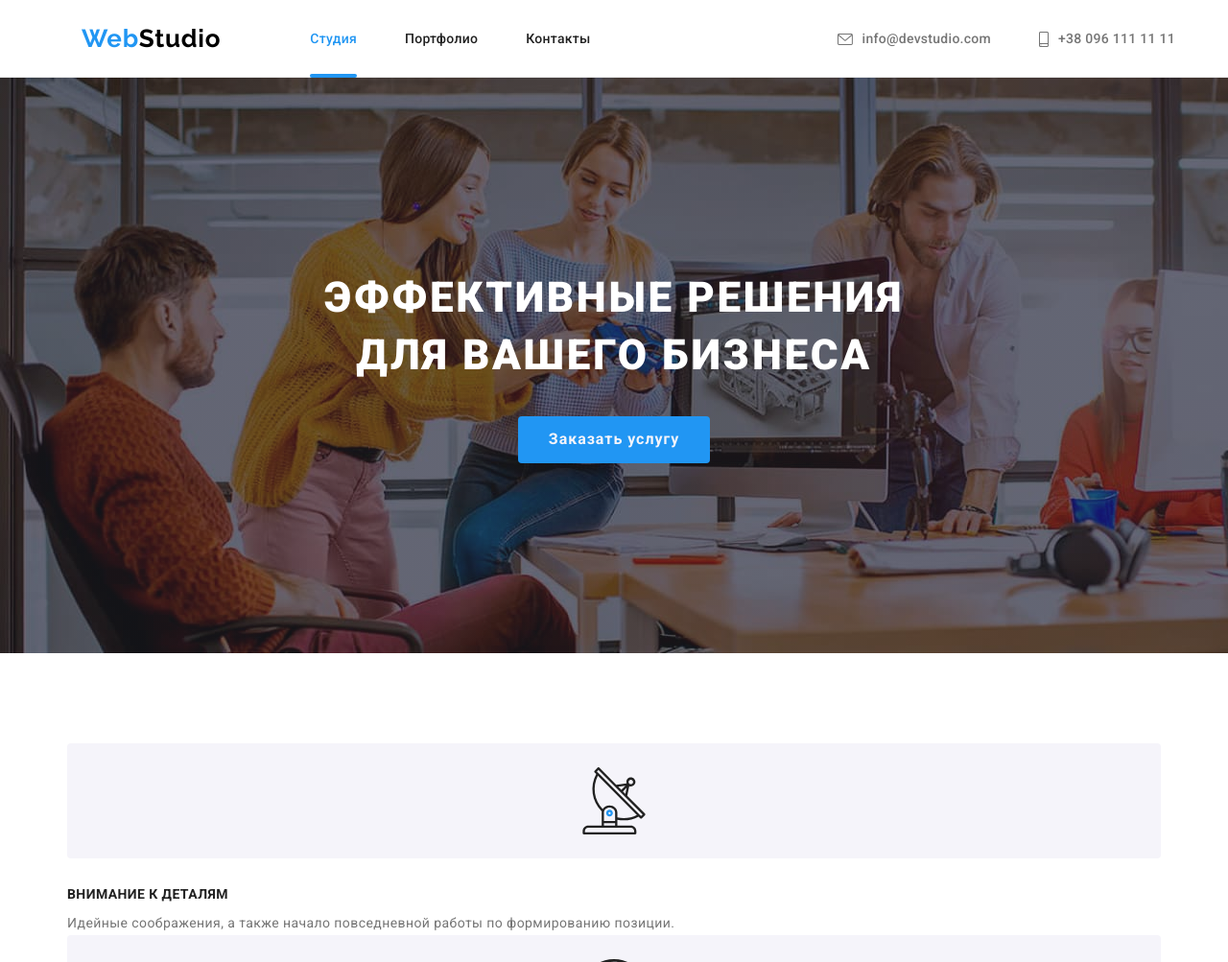
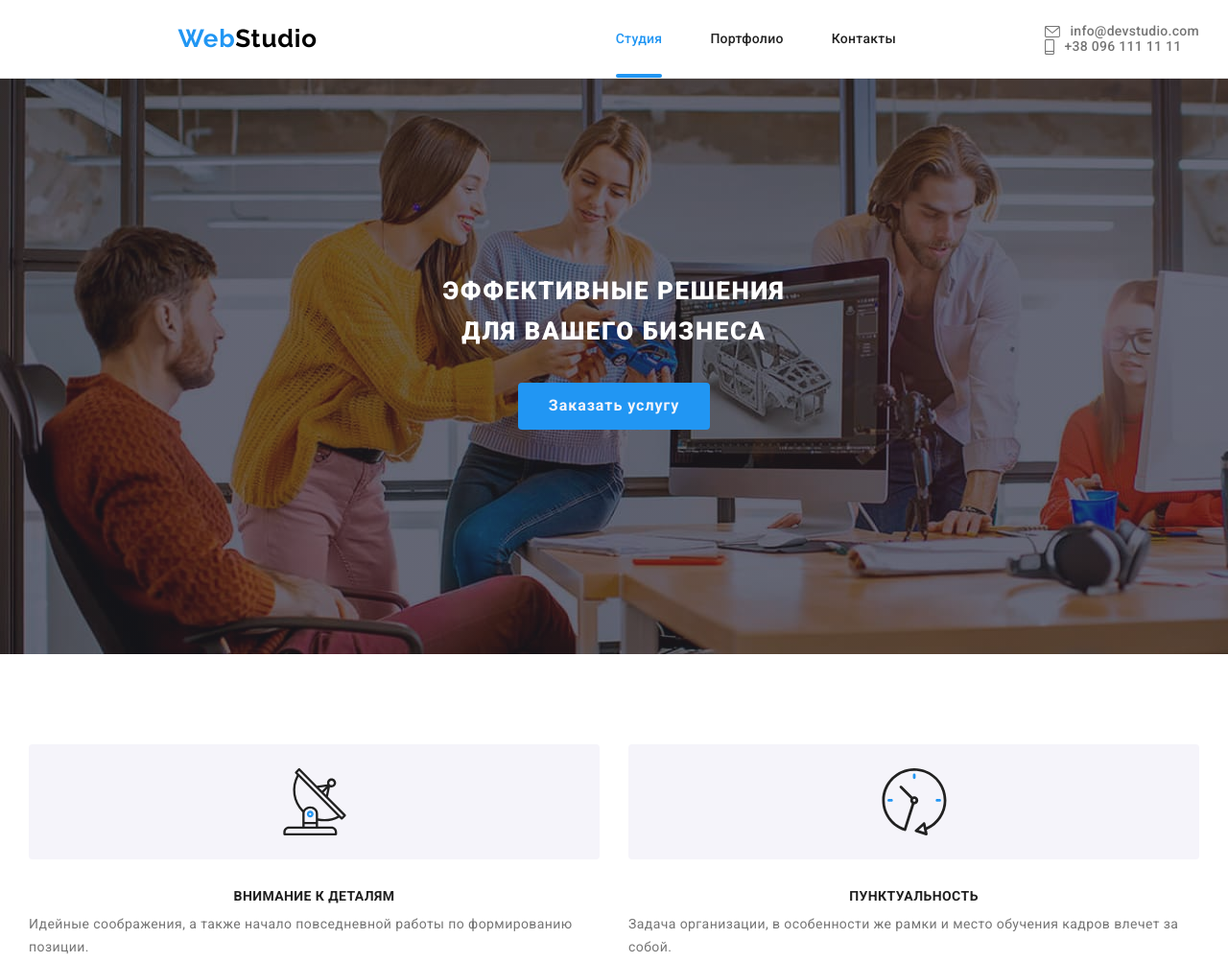
Before and after one commit to Syglob/goit-markup-hw-08, a plain HTML site: page index.html in a window 1280 px wide. Shown: the top 1003 px of the page at 96% size. Drawn offline with nearby package versions, Linux system fonts and the light colour scheme.

Commit message:
tablet end

```diff
--- a/index.html
+++ b/index.html
@@ -107,7 +107,7 @@
             </li>
         </ul>
       </div>
-      <div class="container header__wrapper">
+      <div class=" header__wrapper">
         <a class="header__logo" href="./index.html">
           Web<span class="header__studio">Studio</span>
         </a>
--- a/sass/components/header/_header-contacts.scss
+++ b/sass/components/header/_header-contacts.scss
@@ -35,9 +35,9 @@
     &__phone:focus {
         color: $link-active-color;
     }
-    &__mail {
-        margin-right: 50px;
-    }
+    // &__mail {
+    //     margin-right: 50px;
+    // }
     &__svg--mail {
         height: 12px;
         width: 16px;
@@ -45,9 +45,25 @@
         fill: $text-color;
     }
 }
-@media screen and (max-width: 768px) {
+@include respond-to(tablet) {
+    .contacts {
+        display: flex;
+        flex-direction: column;
+    }
+}
+
+/*==========contacts==========*/
+
+@media screen and (max-width: 767px) {
     .contacts {
         display: none;
     }
 }
-/*==========contacts==========*/
+
+@include respond-to(desktop) {
+    .contacts {
+        &__mail {
+            margin-right: 50px;
+        }
+    }
+}
--- a/sass/components/header/_header-logo.scss
+++ b/sass/components/header/_header-logo.scss
@@ -9,3 +9,16 @@
 .header__studio {
     color: $black-color;
 }
+// @include respond-to(desktop) {
+//     .header__logo {
+//         margin-left: auto;
+//         margin-right: auto;
+//     }
+// }
+
+@media screen and (min-width: 1200px) {
+    .header__logo {
+        margin-left: auto;
+        margin-right: auto;
+    }
+}
--- a/sass/components/header/_header-nav.scss
+++ b/sass/components/header/_header-nav.scss
@@ -33,3 +33,9 @@
         bottom: -33px;
     }
 }
+
+@include respond-to(tablet) {
+    .navigation {
+        margin-left: auto;
+    }
+}
--- a/sass/components/header/_header.scss
+++ b/sass/components/header/_header.scss
@@ -5,11 +5,18 @@
     &__wrapper {
         display: flex;
         align-items: center;
+        padding-left: 15px;
+        padding-right: 15px;
     }
 }
 
-@media screen and (max-width: 768px) {
+@media screen and (max-width: 767px) {
     .navigation {
         display: none;
     }
 }
+
+@include respond-to(mobile) {
+    padding-left: 15px;
+    padding-right: 15px;
+}
--- a/sass/components/main/_about.scss
+++ b/sass/components/main/_about.scss
@@ -39,7 +39,7 @@
         width: 100%;
     }
 
-    @media screen and (max-width: 768px) {
+    @media screen and (max-width: 1200px) {
         display: none;
     }
 }
--- a/sass/components/main/_banner.scss
+++ b/sass/components/main/_banner.scss
@@ -58,7 +58,8 @@
         box-shadow: inset 0 0 10px 5px rgba(0, 0, 0, 0.3);
     }
 }
-@media screen and (max-width: 760px) {
+
+@media screen and (max-width: 767px) {
     .banner {
         background-image: linear-gradient(to right, rgba(47, 48, 58, 0.4), rgba(47, 48, 58, 0.4)),
             url(../img/mobile-bg.jpg);
--- a/sass/components/main/_principles.scss
+++ b/sass/components/main/_principles.scss
@@ -62,3 +62,17 @@
         }
     }
 }
+@media screen and (min-width: 768px) {
+    .principles {
+        &__list {
+            display: flex;
+            flex-wrap: wrap;
+            justify-content: space-around;
+        }
+        &__list > li {
+            width: calc((100% - 30px * 2) / 2);
+            margin-bottom: 30px;
+            justify-content: center;
+        }
+    }
+}
--- a/sass/components/main/_team.scss
+++ b/sass/components/main/_team.scss
@@ -97,5 +97,23 @@
         &__item {
             margin-bottom: 30px;
         }
+        &__item > img {
+            display: inline-block;
+        }
     }
 }
+
+.team {
+    @include respond-to(tablet) {
+        &__list {
+            display: flex;
+            flex-wrap: wrap;
+            justify-content: space-between;
+        }
+        &__list > li {
+            width: calc((100% - 15px * 2) / 2);
+            margin-bottom: 30px;
+            justify-content: center;
+        }
+    }
+}
--- a/sass/utils/_body-styles.scss
+++ b/sass/utils/_body-styles.scss
@@ -15,21 +15,21 @@ body {
 }
 .container {
     min-width: 320px;
-    max-width: 1200px;
+    max-width: 1600px;
     padding-left: 15px;
     padding-right: 15px;
     margin-right: auto;
     margin-left: auto;
 
-    @media screen and (min-width: 480px) {
-        width: 480px;
-    }
+    // @media screen and (min-width: 480px) {
+    //     width: 480px;
+    // }
 
-    @media screen and (min-width: 768px) {
-        width: 768px;
-    }
+    // @media screen and (min-width: 767px) {
+    //     width: 767px;
+    // }
 
-    @media screen and (min-width: 1200px) {
-        width: 1200px;
-    }
+    // @media screen and (min-width: 1200px) {
+    //     width: 1200px;
+    // }
 }
--- a/sass/utils/_breakpoints.scss
+++ b/sass/utils/_breakpoints.scss
@@ -1,14 +1,14 @@
 $breakpoints: (
     "mobile": (
-        max-width: 768px,
+        min-width: 200px,
     ),
     "tablet": (
-        max-width: 1600px,
+        min-width: 767px,
     ),
     "desktop": (
-        max-width: 1900px,
+        min-width: 1900px,
     ),
     "desktop-x1": (
-        max-width: 1919px,
+        min-width: 1919px,
     ),
 ) !default;
--- a/sass/utils/_mobile-menu.scss
+++ b/sass/utils/_mobile-menu.scss
@@ -1,11 +1,11 @@
-.container {
-    min-width: 320px;
-    max-width: 1170px;
-    padding-left: 15px;
-    padding-right: 15px;
-    margin-left: auto;
-    margin-right: auto;
-}
+// .container {
+//     min-width: 320px;
+//     max-width: 1170px;
+//     padding-left: 15px;
+//     padding-right: 15px;
+//     margin-left: auto;
+//     margin-right: auto;
+// }
 @media (max-width: 767px) {
     .menu {
         display: none;
@@ -37,6 +37,8 @@
 }
 
 .menu-container {
+    display: flex;
+    flex-direction: column;
     position: fixed;
     top: 0;
     left: 0;
@@ -55,7 +57,6 @@
 }
 
 .mobile-menu {
-    margin-bottom: 300px;
     &__link {
         display: block;
         font-weight: 500;
@@ -79,7 +80,9 @@
 
 // contacts
 .mobile-menu-contacts {
-    margin-bottom: 65px;
+    margin-top: auto;
+    align-items: flex-end;
+    margin-bottom: 60px;
     &__item:not(:last-child) {
         margin-bottom: 32px;
     }
@@ -112,6 +115,7 @@
 .mobile-social-list {
     display: flex;
     justify-content: space-between;
+    align-items: flex-end;
     &__link {
         font-family: Roboto;
         font-style: normal;
@@ -120,6 +124,7 @@
         line-height: 22px;
         letter-spacing: 0.02em;
         color: $link-active-color;
+
         &::after {
             content: "";
             width: 22px;
```
Also changed, not shown: css/main.css, css/main.min.css, 3 other files.
